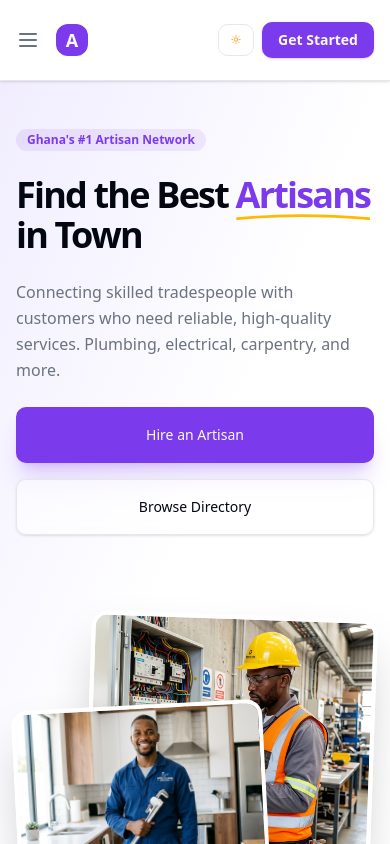
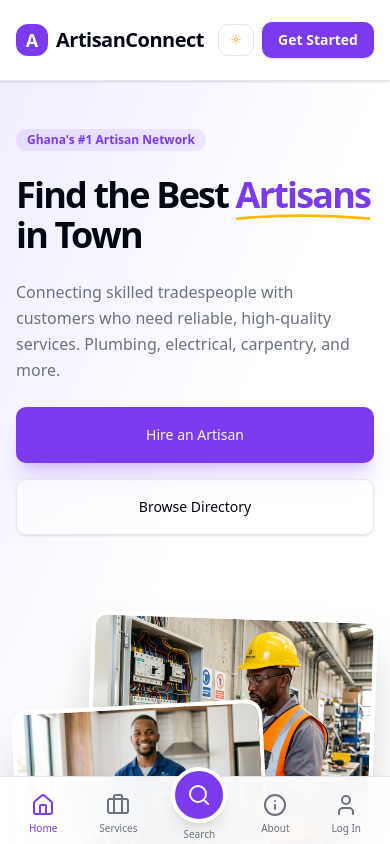
Before and after one commit to Tony-Stone-Code/artisan_connect, a Next.js app in the folder apps/web/: page / in a window 390 px wide. Shown: the top 844 px of the page. Built offline with nearby package versions, Linux system fonts and the light colour scheme; no server answers.

Commit message:
feat: Add TikTok-style bottom navigation bar for mobile and remove top hamburger menu

```diff
--- a/apps/web/src/app/(marketing)/layout.tsx
+++ b/apps/web/src/app/(marketing)/layout.tsx
@@ -2,10 +2,10 @@
 
 import Link from 'next/link';
 import { usePathname } from 'next/navigation';
-import { useState } from 'react';
 import { useAuth } from '@/components/providers/AuthProvider';
 import { Button } from '@/components/ui/Button';
 import { ThemeToggle } from '@/components/ui/ThemeToggle';
+import { Home, Briefcase, Search, Info, User as UserIcon } from 'lucide-react';
 
 export default function MarketingLayout({
   children,
@@ -14,7 +14,6 @@ export default function MarketingLayout({
 }) {
   const { user, isLoading } = useAuth();
   const pathname = usePathname();
-  const [isMobileMenuOpen, setIsMobileMenuOpen] = useState(false);
 
   return (
     <div className="flex min-h-screen flex-col selection:bg-primary/30 selection:text-primary">
@@ -36,20 +35,11 @@ export default function MarketingLayout({
             </nav>
           </div>
 
-          {/* Mobile brand and menu toggle */}
+          {/* Mobile brand */}
           <div className="flex items-center gap-2 md:hidden">
-            <button
-              onClick={() => setIsMobileMenuOpen(!isMobileMenuOpen)}
-              className="p-2 -ml-2 text-muted-foreground hover:text-foreground"
-            >
-              {isMobileMenuOpen ? (
-                <svg className="w-6 h-6" fill="none" viewBox="0 0 24 24" stroke="currentColor"><path strokeLinecap="round" strokeLinejoin="round" strokeWidth={2} d="M6 18L18 6M6 6l12 12" /></svg>
-              ) : (
-                <svg className="w-6 h-6" fill="none" viewBox="0 0 24 24" stroke="currentColor"><path strokeLinecap="round" strokeLinejoin="round" strokeWidth={2} d="M4 6h16M4 12h16M4 18h16" /></svg>
-              )}
-            </button>
             <Link href="/" className="flex items-center space-x-2">
               <div className="w-8 h-8 bg-primary text-primary-foreground rounded-lg flex items-center justify-center font-bold text-lg">A</div>
+              <span className="font-bold text-xl tracking-tight">ArtisanConnect</span>
             </Link>
           </div>
 
@@ -90,56 +80,52 @@ export default function MarketingLayout({
           </div>
         </div>
 
-        {/* Mobile Navigation Full-Screen Overlay */}
-        {isMobileMenuOpen && (
-          <div className="md:hidden absolute top-[80px] left-0 right-0 h-[calc(100vh-80px)] bg-background/95 backdrop-blur-2xl border-t flex flex-col p-6 animate-in slide-in-from-top-4 duration-300 z-40 overflow-y-auto">
-            <nav className="flex flex-col space-y-6 text-xl font-bold tracking-tight">
-              <Link
-                onClick={() => setIsMobileMenuOpen(false)}
-                href="/services"
-                className={`flex items-center justify-between pb-4 border-b border-border/50 transition-colors ${pathname.startsWith('/services') ? 'text-primary' : 'text-foreground/80 hover:text-foreground'}`}
-              >
-                <span>Services</span>
-                <svg className="h-6 w-6 opacity-40" fill="none" viewBox="0 0 24 24" stroke="currentColor"><path strokeLinecap="round" strokeLinejoin="round" strokeWidth={2} d="M9 5l7 7-7 7" /></svg>
-              </Link>
-              <Link
-                onClick={() => setIsMobileMenuOpen(false)}
-                href="/artisans"
-                className={`flex items-center justify-between pb-4 border-b border-border/50 transition-colors ${pathname.startsWith('/artisans') ? 'text-primary' : 'text-foreground/80 hover:text-foreground'}`}
-              >
-                <span>Find Artisans</span>
-                <svg className="h-6 w-6 opacity-40" fill="none" viewBox="0 0 24 24" stroke="currentColor"><path strokeLinecap="round" strokeLinejoin="round" strokeWidth={2} d="M9 5l7 7-7 7" /></svg>
-              </Link>
-              <Link
-                onClick={() => setIsMobileMenuOpen(false)}
-                href="/about"
-                className={`flex items-center justify-between pb-4 border-b border-border/50 transition-colors ${pathname.startsWith('/about') ? 'text-primary' : 'text-foreground/80 hover:text-foreground'}`}
-              >
-                <span>Our Story</span>
-                <svg className="h-6 w-6 opacity-40" fill="none" viewBox="0 0 24 24" stroke="currentColor"><path strokeLinecap="round" strokeLinejoin="round" strokeWidth={2} d="M9 5l7 7-7 7" /></svg>
-              </Link>
-            </nav>
-
-            <div className="mt-auto pb-8 pt-8 space-y-6">
-              <div className="bg-primary/5 rounded-2xl p-6 border border-primary/10 text-center">
-                <h3 className="font-bold text-lg mb-2">Ready to start?</h3>
-                <p className="text-sm text-muted-foreground mb-4">Join thousands of users on ArtisanConnect.</p>
-                <Link onClick={() => setIsMobileMenuOpen(false)} href="/register">
-                  <Button className="w-full rounded-full font-bold h-12">Create Account</Button>
-                </Link>
-              </div>
-            </div>
-          </div>
-        )}
       </header>
-      <main className="flex-1">{children}</main>
-      <footer className="border-t py-6 md:py-0">
+      <main className="flex-1 md:pb-0 pb-20">{children}</main>
+      <footer className="border-t py-6 md:py-0 pb-24 md:pb-0">
         <div className="container mx-auto flex flex-col items-center justify-between gap-4 md:h-24 md:flex-row px-4 md:px-6">
           <p className="text-center text-sm leading-loose text-muted-foreground md:text-left">
             This project is built by <a href="https://gammacube.vercel.app" target="_blank" rel="noreferrer" className="font-medium underline underline-offset-4 hover:text-primary transition-colors">GammaCube</a>.
           </p>
         </div>
       </footer>
+
+      {/* Mobile Bottom Navigation Bar (TikTok Vibe) */}
+      <nav className="md:hidden fixed bottom-0 left-0 right-0 z-50 bg-background/95 backdrop-blur-xl border-t flex items-center justify-around pb-safe pt-2 px-2 shadow-[0_-5px_15px_-10px_rgba(0,0,0,0.1)]">
+        <Link href="/" className={`flex flex-col items-center gap-1 p-2 ${pathname === '/' ? 'text-primary' : 'text-muted-foreground'}`}>
+          <Home className="w-6 h-6" />
+          <span className="text-[10px] font-medium">Home</span>
+        </Link>
+        <Link href="/services" className={`flex flex-col items-center gap-1 p-2 ${pathname.startsWith('/services') ? 'text-primary' : 'text-muted-foreground'}`}>
+          <Briefcase className="w-6 h-6" />
+          <span className="text-[10px] font-medium">Services</span>
+        </Link>
+
+        {/* Prominent Center Button */}
+        <Link href="/artisans" className="flex flex-col items-center gap-1 -mt-5">
+          <div className="w-14 h-14 rounded-full bg-primary text-primary-foreground flex items-center justify-center shadow-lg border-4 border-background hover:scale-105 transition-transform">
+            <Search className="w-6 h-6" />
+          </div>
+          <span className={`text-[10px] font-medium ${pathname.startsWith('/artisans') ? 'text-primary' : 'text-muted-foreground'}`}>Search</span>
+        </Link>
+
+        <Link href="/about" className={`flex flex-col items-center gap-1 p-2 ${pathname.startsWith('/about') ? 'text-primary' : 'text-muted-foreground'}`}>
+          <Info className="w-6 h-6" />
+          <span className="text-[10px] font-medium">About</span>
+        </Link>
+
+        {user ? (
+          <Link href={user.user_metadata?.role === 'ADMIN' || user.user_metadata?.role === 'SUPERADMIN' ? "/admin" : "/dashboard"} className={`flex flex-col items-center gap-1 p-2 ${pathname.startsWith('/dashboard') || pathname.startsWith('/admin') ? 'text-primary' : 'text-muted-foreground'}`}>
+            <UserIcon className="w-6 h-6" />
+            <span className="text-[10px] font-medium">Profile</span>
+          </Link>
+        ) : (
+          <Link href="/login" className={`flex flex-col items-center gap-1 p-2 ${pathname.startsWith('/login') ? 'text-primary' : 'text-muted-foreground'}`}>
+            <UserIcon className="w-6 h-6" />
+            <span className="text-[10px] font-medium">Log In</span>
+          </Link>
+        )}
+      </nav>
     </div>
   );
 }
```
Also changed, not shown: 1 other file (tests, documents, lock files or other folders).
